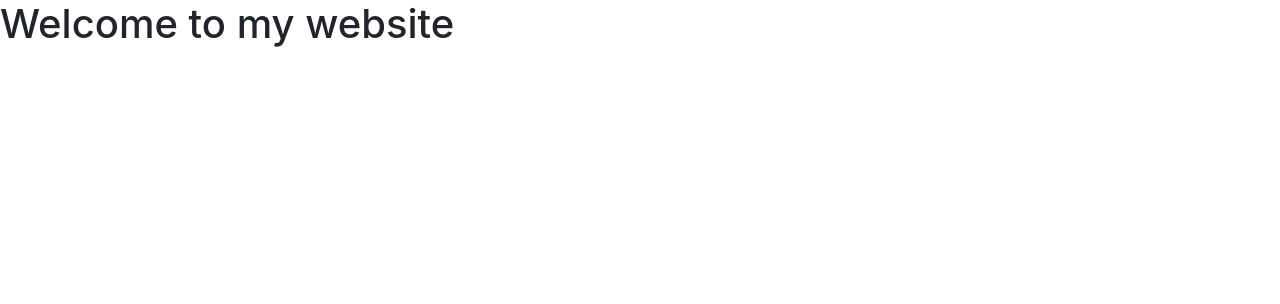
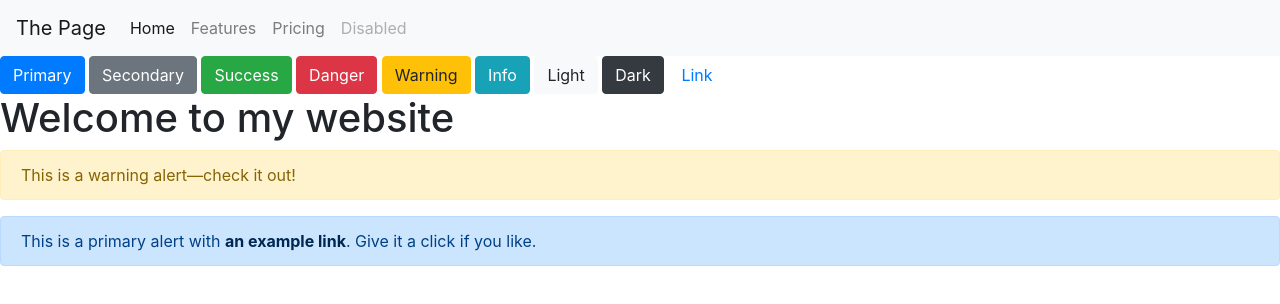
Before and after one commit to JMamto/jamto, a plain HTML site: page index.html in a window 1280 px wide. Drawn offline with nearby package versions, Linux system fonts and the light colour scheme.

Commit message:
Updated index.html
3rd commit

```diff
--- a/index.html
+++ b/index.html
@@ -12,7 +12,43 @@
 </head>
 
 <body>
+
+  <nav class="navbar navbar-expand-lg navbar-light bg-light">
+  <a class="navbar-brand" href="#">The Page</a>
+  <button class="navbar-toggler" type="button" data-toggle="collapse" data-target="#navbarNavAltMarkup" aria-controls="navbarNavAltMarkup" aria-expanded="false" aria-label="Toggle navigation">
+    <span class="navbar-toggler-icon"></span>
+  </button>
+  <div class="collapse navbar-collapse" id="navbarNavAltMarkup">
+    <div class="navbar-nav">
+      <a class="nav-item nav-link active" href="#">Home <span class="sr-only">(current)</span></a>
+      <a class="nav-item nav-link" href="#">Features</a>
+      <a class="nav-item nav-link" href="#">Pricing</a>
+      <a class="nav-item nav-link disabled" href="#">Disabled</a>
+    </div>
+  </div>
+</nav>
+
+ <button type="button" class="btn btn-primary">Primary</button>
+<button type="button" class="btn btn-secondary">Secondary</button>
+<button type="button" class="btn btn-success">Success</button>
+<button type="button" class="btn btn-danger">Danger</button>
+<button type="button" class="btn btn-warning">Warning</button>
+<button type="button" class="btn btn-info">Info</button>
+<button type="button" class="btn btn-light">Light</button>
+<button type="button" class="btn btn-dark">Dark</button>
+
+<button type="button" class="btn btn-link">Link</button>
+
   <h1>Welcome to my website</h1>
+
+  <div class="alert alert-warning" role="alert">
+  This is a warning alert—check it out!
+  </div>
+
+  <div class="alert alert-primary" role="alert">
+  This is a primary alert with <a href="#" class="alert-link">an example link</a>. Give it a click if you like.
+  </div>
+
 
   <script src="https://code.jquery.com/jquery-3.2.1.slim.min.js" integrity="sha384-KJ3o2DKtIkvYIK3UENzmM7KCkRr/rE9/Qpg6aAZGJwFDMVNA/GpGFF93hXpG5KkN" crossorigin="anonymous"></script>
 <script src="https://cdnjs.cloudflare.com/ajax/libs/popper.js/1.12.9/umd/popper.min.js" integrity="sha384-ApNbgh9B+Y1QKtv3Rn7W3mgPxhU9K/ScQsAP7hUibX39j7fakFPskvXusvfa0b4Q" crossorigin="anonymous"></script>
```
